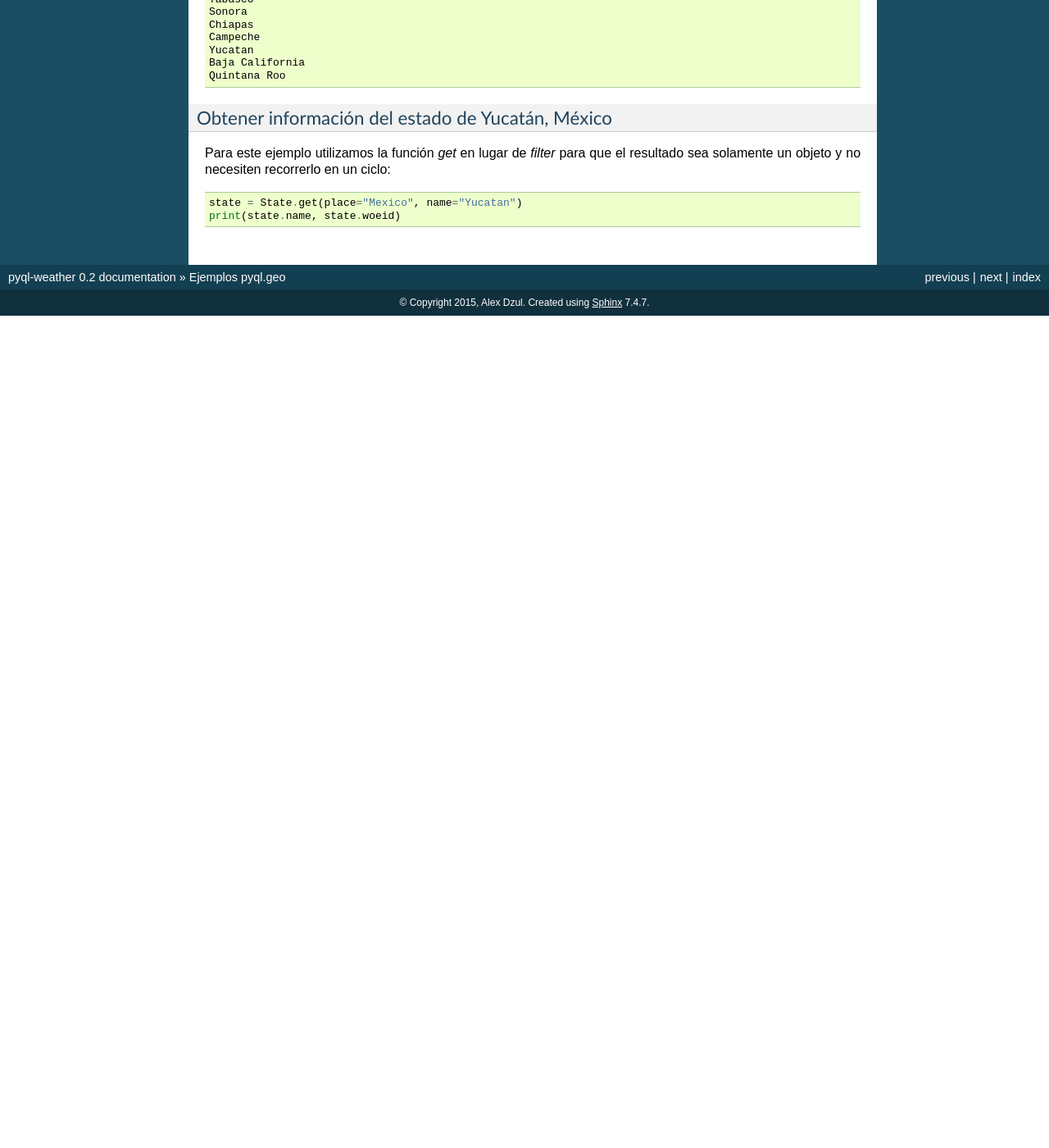
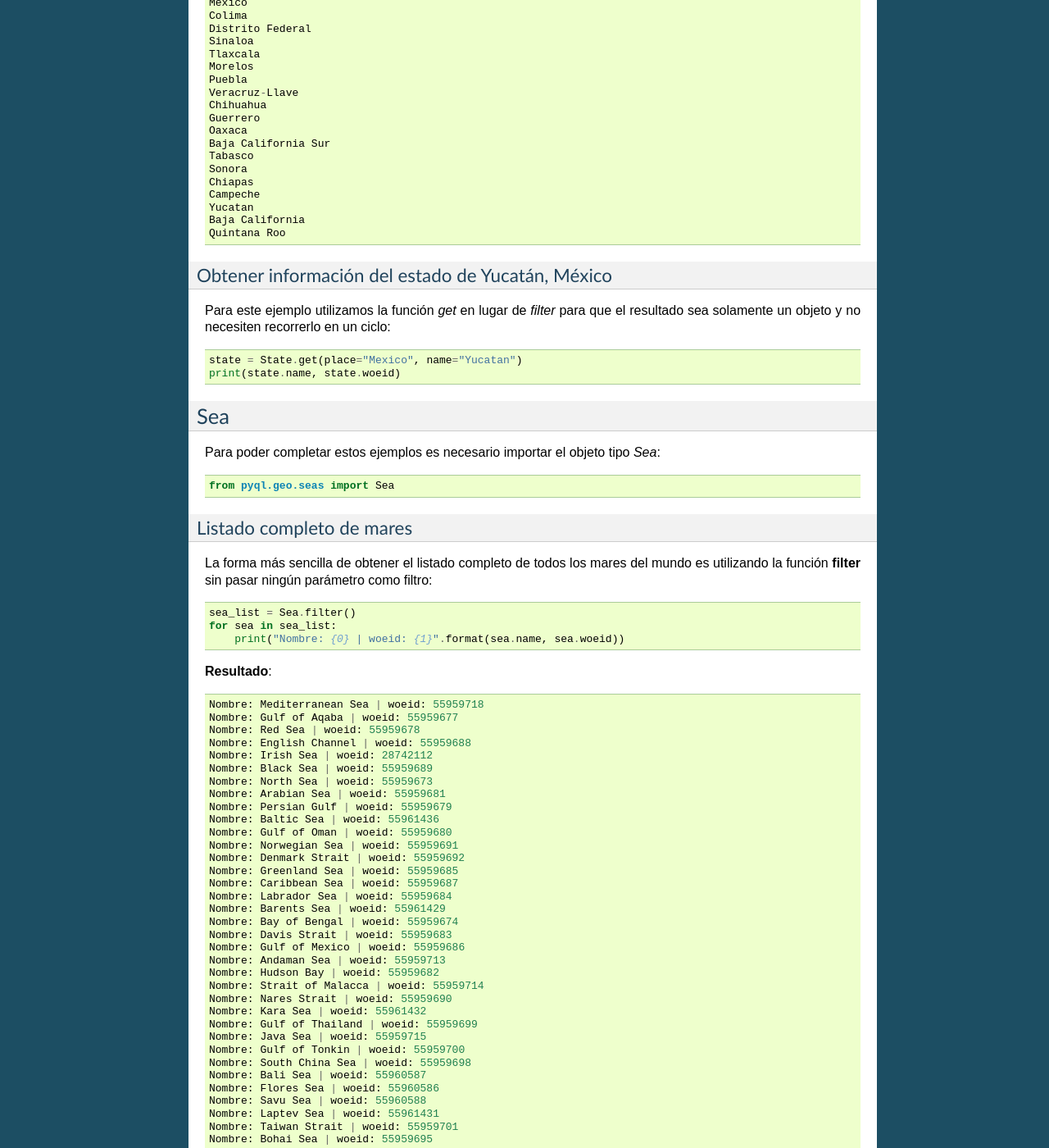
Before and after one commit to alexdzul/pyql-weather, a Sphinx documentation site: the page built from docs/geo_examples.rst, in a window 1280 px wide and 1400 px high, scrolled down 2866 px. Shown: the whole window at 82% size. Built offline with Sphinx 7.4.7, drawn with Linux system fonts in a browser that asks for light colours; before the commit the page ends 3251 px from its top, so only the background shows below that; some of the changed text lies outside the part shown.

Commit message:
Actualización de documentación pyql-weather

```diff
--- a/docs/geo_examples.rst
+++ b/docs/geo_examples.rst
@@ -37,6 +37,11 @@
     print(continent.lang)
     print(continent.woeid)
 
+**Resultado**::
+
+    Africa
+    en-US
+    24865670
 
 PlaceFinder
 ###########
@@ -60,6 +65,11 @@
                                                         finder.uzip,
                                                         finder.woeid)
     print(place_info)
+
+**Resultado**::
+
+    Guadalajara, Mexico ZIP: 44940 | WOEID:24553135
+
 
 Obtener lugar pasando parte de su nombre
 ****************************************
@@ -133,7 +143,7 @@
     for state in states:
         print(state.name)
 
-La salida del script anterior sería similar a lo siguiente::
+**Resultado**::
 
 
     Zacatecas
@@ -177,3 +187,147 @@
 
     state = State.get(place="Mexico", name="Yucatan")
     print(state.name, state.woeid)
+
+
+Sea
+###
+
+Para poder completar estos ejemplos es necesario importar el objeto tipo `Sea`::
+
+    from pyql.geo.seas import Sea
+
+Listado completo de mares
+*************************
+
+La forma más sencilla de obtener el listado completo de todos los mares del mundo es utilizando la función **filter** sin pasar ningún parámetro como filtro::
+
+    sea_list = Sea.filter()
+    for sea in sea_list:
+        print("Nombre: {0} | woeid: {1}".format(sea.name, sea.woeid))
+
+**Resultado**::
+
+    Nombre: Mediterranean Sea | woeid: 55959718
+    Nombre: Gulf of Aqaba | woeid: 55959677
+    Nombre: Red Sea | woeid: 55959678
+    Nombre: English Channel | woeid: 55959688
+    Nombre: Irish Sea | woeid: 28742112
+    Nombre: Black Sea | woeid: 55959689
+    Nombre: North Sea | woeid: 55959673
+    Nombre: Arabian Sea | woeid: 55959681
+    Nombre: Persian Gulf | woeid: 55959679
+    Nombre: Baltic Sea | woeid: 55961436
+    Nombre: Gulf of Oman | woeid: 55959680
+    Nombre: Norwegian Sea | woeid: 55959691
+    Nombre: Denmark Strait | woeid: 55959692
+    Nombre: Greenland Sea | woeid: 55959685
+    Nombre: Caribbean Sea | woeid: 55959687
+    Nombre: Labrador Sea | woeid: 55959684
+    Nombre: Barents Sea | woeid: 55961429
+    Nombre: Bay of Bengal | woeid: 55959674
+    Nombre: Davis Strait | woeid: 55959683
+    Nombre: Gulf of Mexico | woeid: 55959686
+    Nombre: Andaman Sea | woeid: 55959713
+    Nombre: Hudson Bay | woeid: 55959682
+    Nombre: Strait of Malacca | woeid: 55959714
+    Nombre: Nares Strait | woeid: 55959690
+    Nombre: Kara Sea | woeid: 55961432
+    Nombre: Gulf of Thailand | woeid: 55959699
+    Nombre: Java Sea | woeid: 55959715
+    Nombre: Gulf of Tonkin | woeid: 55959700
+    Nombre: South China Sea | woeid: 55959698
+    Nombre: Bali Sea | woeid: 55960587
+    Nombre: Flores Sea | woeid: 55960586
+    Nombre: Savu Sea | woeid: 55960588
+    Nombre: Laptev Sea | woeid: 55961431
+    Nombre: Taiwan Strait | woeid: 55959701
+    Nombre: Bohai Sea | woeid: 55959695
+    Nombre: Timor Sea | woeid: 55959706
+    Nombre: Yellow Sea | woeid: 55959696
+    Nombre: East China Sea | woeid: 55959694
+    Nombre: Korea Strait | woeid: 55959697
+    Nombre: Arafura Sea | woeid: 55959716
+    Nombre: Great Australian Bight | woeid: 55959703
+    Nombre: Beaufort Sea | woeid: 55959708
+    Nombre: Gulf of Carpentaria | woeid: 55959705
+    Nombre: East Sea/Sea of Japan | woeid: 55959693
+    Nombre: Gulf of Alaska | woeid: 55959710
+    Nombre: Coral Sea | woeid: 55959704
+    Nombre: Sea of Okhotsk | woeid: 55961433
+    Nombre: East Siberian Sea | woeid: 55961430
+    Nombre: Chukchi Sea | woeid: 55961435
+    Nombre: Tasman Sea | woeid: 55959702
+    Nombre: Bering Sea | woeid: 55961434
+
+
+Búsqueda con filtros.
+*********************
+
+Ahora veremos un ejemplo similar al anterior pero aplicando un filtro. Realizaremos la búsqueda de los mares del continente de África::
+
+    african_seas = Sea.filter(place="Africa")
+
+    for sea in african_seas:
+        print(sea.name)
+
+**Resultado**::
+
+    Red Sea
+    Gulf of Aqaba
+    Mediterranean Sea
+    Arabian Sea
+
+District
+########
+
+Devuelve información sobre los lugares que son áreas administrativas de tercer nivel dentro de un país. Tenga en cuenta que el término "**distrito**" se refiere a cualquier área administrativa que subdivide una zona administrativa de segundo nivel, como los distritos, comunas, municipios.
+
+Para poder completar estos ejemplos es necesario importar el objeto tipo `District`::
+
+    from pyql.geo.districts import District
+
+Listado de distritos
+********************
+
+Para realizar una búsqueda de los distritos de "Greater London" escribimos lo siguiente::
+
+    districts = District.filter(place="Greater London")
+
+    for element in districts:
+        print(element.name)
+
+**Resultado**::
+
+    City of Westminster
+    City of London
+    Royal Borough of Kensington and Chelsea
+    London Borough of Camden
+    London Borough of Islington
+    London Borough of Lambeth
+    London Borough of Southwark
+    London Borough of Hammersmith and Fulham
+    London Borough of Hackney
+    London Borough of Tower Hamlets
+    London Borough of Wandsworth
+    London Borough of Haringey
+    London Borough of Lewisham
+    London Borough of Brent
+    London Borough of Merton
+    London Borough of Newham
+    London Borough of Waltham Forest
+    London Borough of Greenwich
+    London Borough of Barnet
+    London Borough of Ealing
+    London Borough of Richmond upon Thames
+    London Borough of Enfield
+    London Borough of Hounslow
+    London Borough of Redbridge
+    London Borough of Sutton
+    London Borough of Croydon
+    London Borough of Harrow
+    Royal Borough of Kingston upon Thames
+    London Borough of Barking and Dagenham
+    London Borough of Bromley
+    London Borough of Bexley
+    London Borough of Hillingdon
+    London Borough of Havering
--- a/docs/weather_examples.rst
+++ b/docs/weather_examples.rst
@@ -18,7 +18,7 @@
     my_woeid = 24553135
     forecast = Forecast.get(woeid=my_woeid, u="c")
 
-- Nota: El parámetro woeid es el "Where on Earth Identifiers" del lugar que deseamos obtener y el segundo parámetro "u" nos permite definir si la unidad de medida del clima deseada es en grados **Celsius** (" c ") o **Fahrenheit** (" f ").
+.. note:: El parámetro woeid es el "Where on Earth Identifiers" del lugar que deseamos obtener y el segundo parámetro "u" nos permite definir si la unidad de medida del clima deseada es en grados **Celsius** (" c ") o **Fahrenheit** (" f ").
 
 Ya que tenemos este objeto en memoria ahora podemos utilizarlo para conocer todos los detalles del pronóstico del clima:
 
```
Also changed, not shown: other parts of docs/geo_examples.rst (+1 -1 lines), docs/installation.rst (+14 -1 lines).
